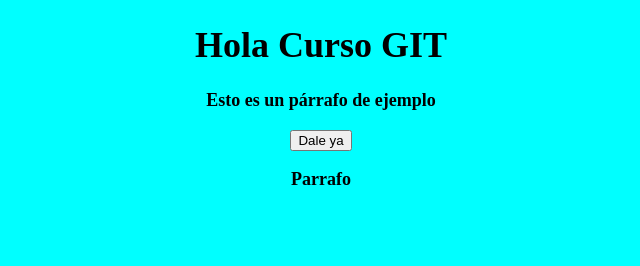
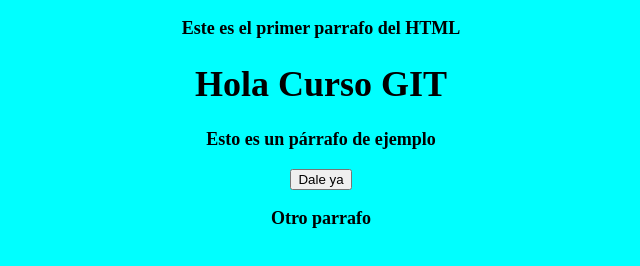
Before and after one commit to santisaucedo/ProyectoGIT, a plain HTML site: page index.html in a window 1280 px wide. Shown: the whole page, without its empty margins (319-959 px from the left). Drawn offline with Linux system fonts and the light colour scheme.

Commit message:
Creando parrafo 1 desde master

```diff
--- a/index.html
+++ b/index.html
@@ -7,12 +7,15 @@
 </head>
 <body>
 <title>Curso GIT</title>
+<p>Este es el primer parrafo del HTML</p>
 
 <h1>Hola Curso GIT</h1>
 <p>Esto es un p&aacute;rrafo de ejemplo</p>
 
 <input type="button"
 onclick="saludo()" value="Dale ya">
-<p>Parrafo</p>
+<p>Otro parrafo</p>
 </body>
+
+
 </html>
```
